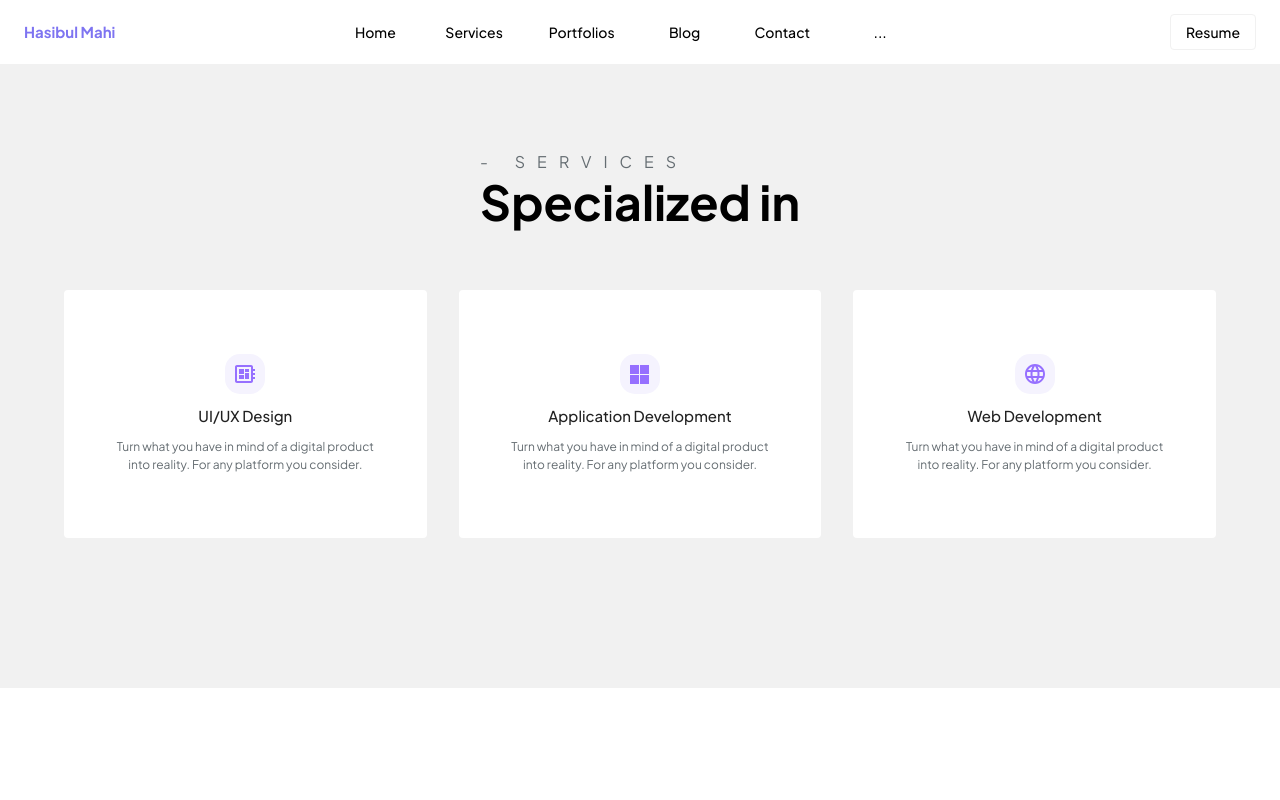
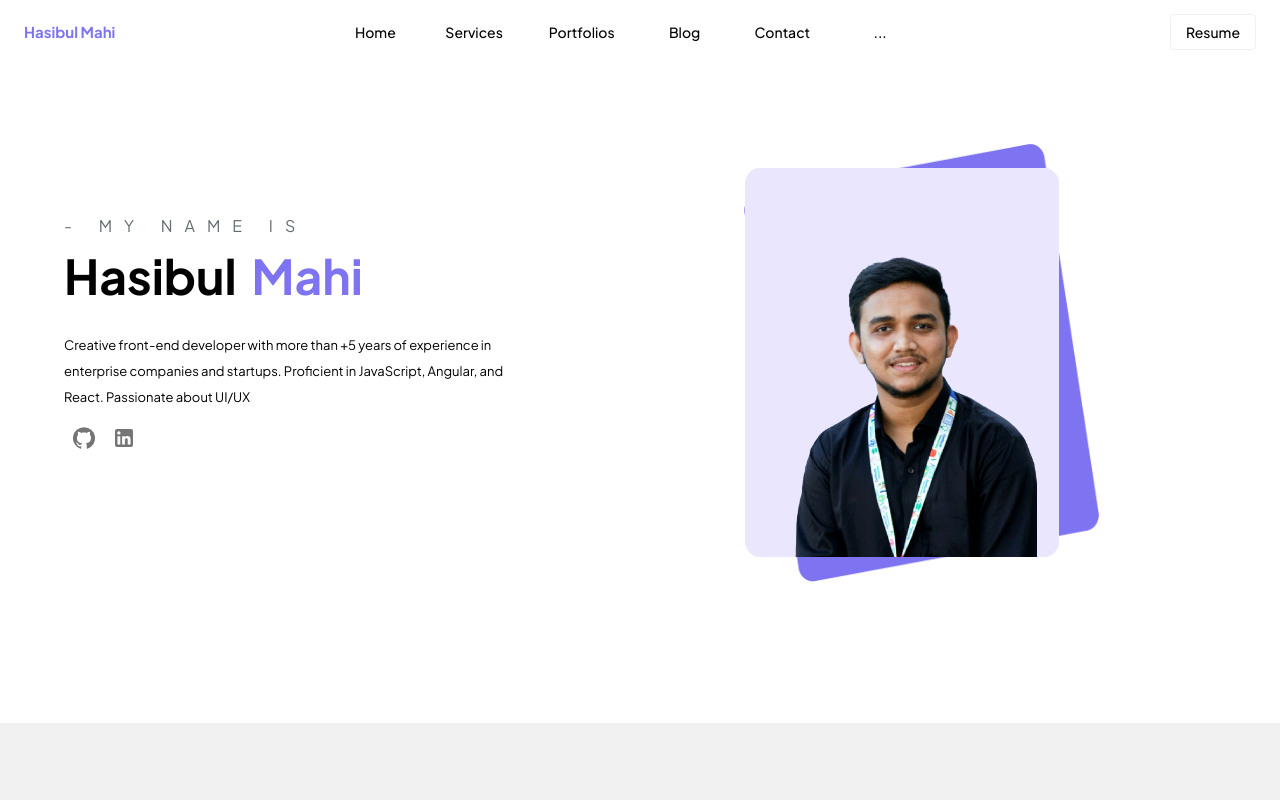
Before and after one commit to hasibulmahi/personal-portfolio, a Next.js app: page / in a window 1280 px wide. Shown: the top 800 px of the page. Built offline with nearby package versions, Linux system fonts and the light colour scheme.

Commit message:
hero section

```diff
--- a/components/hero/hero.component.js
+++ b/components/hero/hero.component.js
@@ -16,7 +16,7 @@ function Hero(props) {
       >
         <Container>
           <Grid container justifyContent={"space-between"}>
-            <Grid item sm={5}>
+            <Grid item md={5}>
               <Box
                 sx={{
                   display: "inline-flex",
@@ -85,19 +85,23 @@ function Hero(props) {
                 paddingLeft: "80px",
               }}
               item
-              sm={5}
+              sm={7}
             >
               <Box
                 sx={{
                   position: "relative",
+                  display: "flex",
+                  alignItems: "center",
+                  justifyContent: "flex-end",
                 }}
               >
                 <Box
                   sx={{
                     position: "relative",
+
                     zIndex: "20",
-                    top: "30px",
-                    left: "60px",
+                    top: "43px",
+                    right: "179px",
                   }}
                 >
                   <Image
@@ -110,14 +114,14 @@ function Hero(props) {
                 <Box
                   sx={{
                     position: "absolute",
-                    height: "455px",
-                    width: "472px",
+                    height: "389px",
+                    width: "314px",
                     zIndex: "2",
-                    top: "-125px",
-                    left: "31px",
+                    top: "-46px",
+                    left: "121px",
                   }}
                 >
-                  <Image src="/group-1.png" fill />
+                  <Image src="/front.png" fill />
                 </Box>
                 <Box
                   sx={{
@@ -126,7 +130,7 @@ function Hero(props) {
                     width: "355px",
                     zIndex: "1",
                     top: "-70px",
-                    left: "0",
+                    right: "117px",
                   }}
                 >
                   <Image src="/back.png" fill />
--- a/components/portfolios/portfolios.component.js
+++ b/components/portfolios/portfolios.component.js
@@ -52,6 +52,32 @@ function Portfolios(props) {
     slidesToScroll: 3,
     nextArrow: <SampleNextArrow />,
     prevArrow: <SamplePrevArrow />,
+    responsive: [
+      {
+        breakpoint: 1024,
+        settings: {
+          slidesToShow: 3,
+          slidesToScroll: 3,
+          infinite: true,
+          dots: true,
+        },
+      },
+      {
+        breakpoint: 600,
+        settings: {
+          slidesToShow: 1,
+          slidesToScroll: 2,
+          initialSlide: 2,
+        },
+      },
+      {
+        breakpoint: 480,
+        settings: {
+          slidesToShow: 1,
+          slidesToScroll: 1,
+        },
+      },
+    ],
   };
 
   return (
--- a/pages/index.js
+++ b/pages/index.js
@@ -15,7 +15,7 @@ const inter = Inter({ subsets: ["latin"] });
 export default function Home() {
   return (
     <Layout>
-      {/* <Hero /> */}
+      <Hero />
       <Services />
       <Portfolios />
       <Blog />
```
